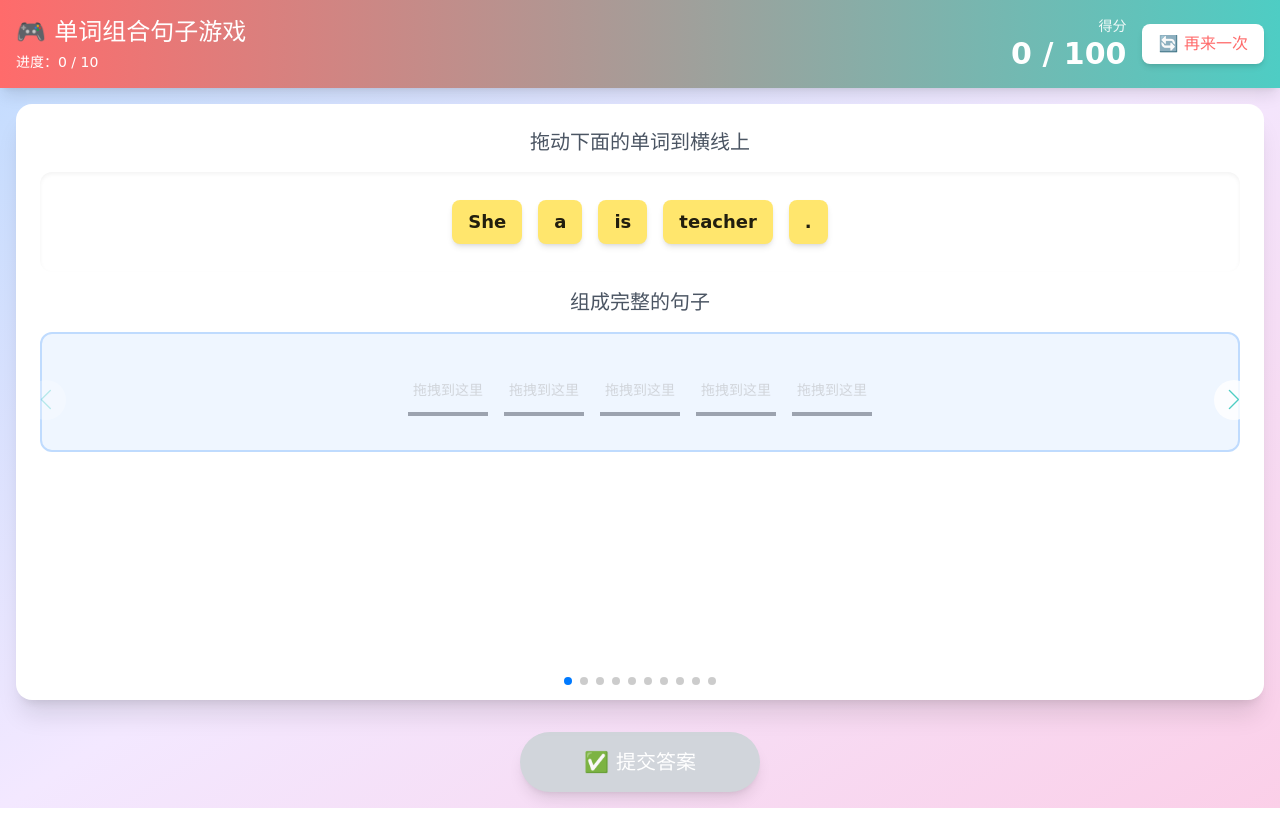
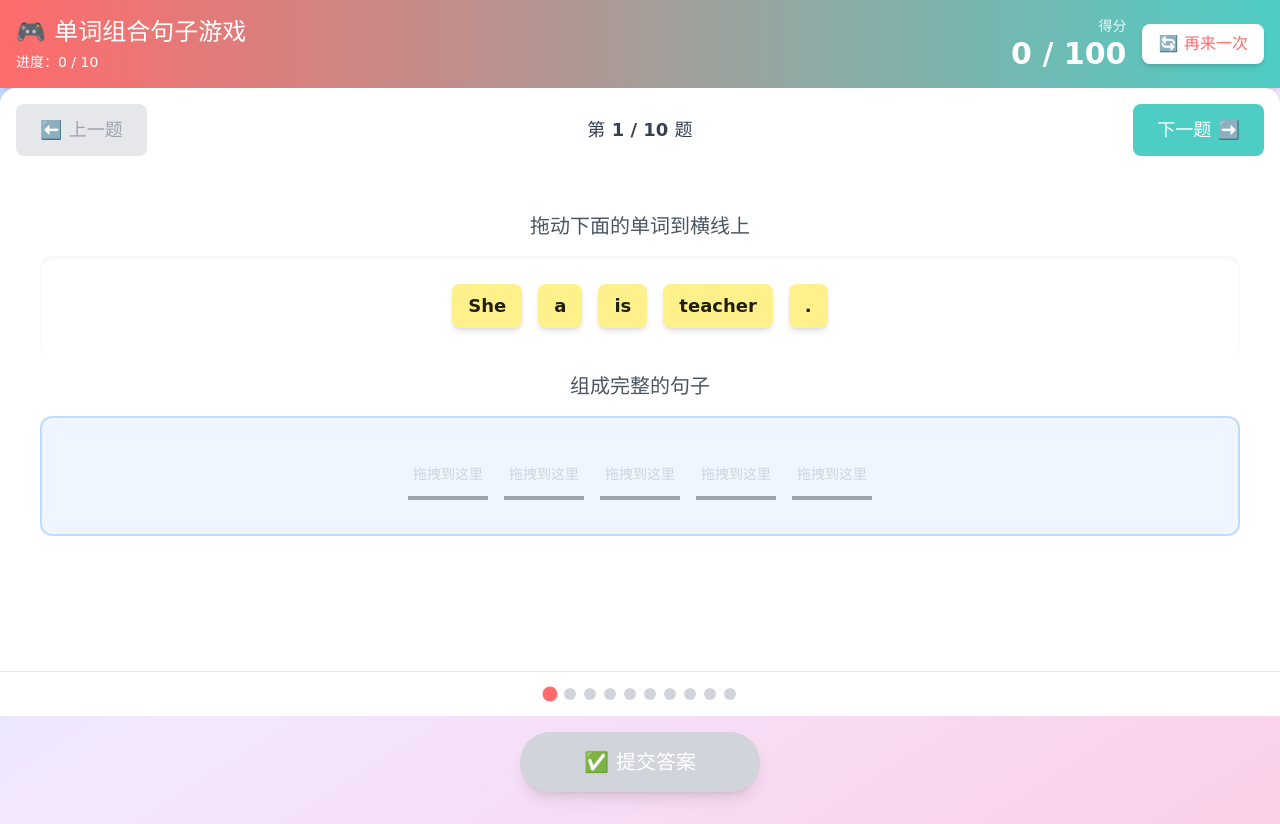
Before and after one commit to liujia1/wordsGame, a React (Vite) app: page / in a window 1280 px wide. Both pictures are taken after a click on the button "🚀 开始游戏". Built offline with nearby package versions, Linux system fonts and the light colour scheme.

Commit message:
实现了基本功能正确

```diff
--- a/src/components/DraggableWord.jsx
+++ b/src/components/DraggableWord.jsx
@@ -1,53 +1,137 @@
-import React from 'react';
-import { useDrag } from 'react-dnd';
+import React, { useState, useEffect } from 'react';
 
 /**
- * 可拖拽的单词组件
- * @param {Object} props - 组件属性
- * @param {string} props.word - 要显示的单词
- * @param {number} props.index - 单词在数组中的索引
- * @param {string} props.status - 单词状态：'available'(可用), 'placed'(已放置), 'disabled'(禁用)
- * @param {Function} props.onReset - 重置单词的回调函数
+ * 可拖拽的单词组件（使用鼠标事件模拟拖拽）
  */
-const DraggableWord = ({ word, index, status = 'available', onReset }) => {
-  const [{ isDragging }, drag] = useDrag(() => ({
-    type: 'WORD',
-    item: { word, index, status },
-    canDrag: status === 'available' || status === 'placed',
-    collect: (monitor) => ({
-      isDragging: monitor.isDragging(),
-      handlerId: monitor.getHandlerId(),
-    }),
-    end: (item, monitor) => {
-      // 如果没有放置到任何区域，重置单词
-      if (!monitor.didDrop() && item.status === 'available') {
-        // 不做任何操作，保持在原位
+const DraggableWord = ({ word, originalIndex, status = 'available', onDrop }) => {
+  const [isDragging, setIsDragging] = useState(false);
+  const [position, setPosition] = useState({ x: 0, y: 0 });
+  const elementRef = React.useRef(null);
+  const dragOffsetRef = React.useRef({ x: 0, y: 0 });
+
+  const handleMouseDown = (e) => {
+    if (status !== 'available' && status !== 'placed') return;
+
+    e.preventDefault();
+    e.stopPropagation();
+
+    const rect = e.currentTarget.getBoundingClientRect();
+    dragOffsetRef.current = {
+      x: e.clientX - rect.left,
+      y: e.clientY - rect.top
+    };
+
+    elementRef.current = e.currentTarget;
+    setIsDragging(true);
+    setPosition({
+      x: e.clientX - dragOffsetRef.current.x,
+      y: e.clientY - dragOffsetRef.current.y
+    });
+  };
+
+  const handleMouseMove = React.useCallback((e) => {
+    if (!isDragging) return;
+
+    e.preventDefault();
+    e.stopPropagation();
+
+    setPosition({
+      x: e.clientX - dragOffsetRef.current.x,
+      y: e.clientY - dragOffsetRef.current.y
+    });
+  }, [isDragging]);
+
+  const handleMouseUp = React.useCallback((e) => {
+    if (!isDragging || !elementRef.current) return;
+
+    e.preventDefault();
+    e.stopPropagation();
+    setIsDragging(false);
+
+    console.log('松开鼠标，检测放置位置');
+
+    // 检查是否放置在 DropZone 上
+    const dropZones = document.querySelectorAll('[data-dropzone]');
+    console.log('找到 DropZones:', dropZones.length);
+
+    for (let i = 0; i < dropZones.length; i++) {
+      const zone = dropZones[i];
+      const rect = zone.getBoundingClientRect();
+      console.log(`DropZone ${i}:`, rect);
+      console.log(`鼠标位置：(${e.clientX}, ${e.clientY})`);
+
+      if (
+        e.clientX >= rect.left &&
+        e.clientX <= rect.right &&
+        e.clientY >= rect.top &&
+        e.clientY <= rect.bottom
+      ) {
+        const zoneIndex = parseInt(zone.getAttribute('data-dropzone'));
+        console.log('放置在 Zone:', zoneIndex, '单词:', word, '索引:', originalIndex);
+        if (onDrop) {
+          onDrop(zoneIndex, word, originalIndex);
+        }
+        return;
       }
-    },
-  }));
+    }
 
-  const handleDoubleClick = () => {
-    if (status === 'placed' && onReset) {
-      onReset(index);
-    }
-  };
+    console.log('未放置在任何 DropZone 上');
+  }, [isDragging, word, originalIndex, onDrop]);
+
+  // 添加全局鼠标事件监听
+  useEffect(() => {
+    if (!isDragging) return;
+
+    window.addEventListener('mousemove', handleMouseMove);
+    window.addEventListener('mouseup', handleMouseUp);
+
+    return () => {
+      window.removeEventListener('mousemove', handleMouseMove);
+      window.removeEventListener('mouseup', handleMouseUp);
+      setIsDragging(false);
+    };
+  }, [isDragging, handleMouseMove, handleMouseUp]);
 
   const getBackgroundColor = () => {
     switch (status) {
       case 'available':
-        return 'bg-accent hover:bg-yellow-300';
+        return 'bg-yellow-200 hover:bg-yellow-300';
       case 'placed':
-        return 'bg-secondary text-white';
+        return 'bg-cyan-500 text-white';
       case 'disabled':
         return 'bg-gray-300 cursor-not-allowed';
       default:
-        return 'bg-accent';
+        return 'bg-yellow-200';
     }
   };
 
+  if (isDragging) {
+    return (
+      <div
+        style={{
+          position: 'fixed',
+          left: position.x,
+          top: position.y,
+          zIndex: 9999,
+          pointerEvents: 'none'
+        }}
+        className={`
+          ${getBackgroundColor()}
+          px-4 py-2
+          rounded-lg
+          font-bold
+          text-lg
+          shadow-xl
+        `}
+      >
+        {word}
+      </div>
+    );
+  }
+
   return (
     <div
-      ref={status !== 'disabled' ? drag : null}
+      onMouseDown={handleMouseDown}
       className={`
         ${getBackgroundColor()}
         px-4 py-2
@@ -55,15 +139,12 @@ const DraggableWord = ({ word, index, status = 'available', onReset }) => {
         rounded-lg
         font-bold
         text-lg
-        cursor-grab
+        ${status === 'disabled' ? 'cursor-not-allowed' : 'cursor-grab'}
         select-none
-        transition-all
-        duration-200
         shadow-md
-        ${isDragging ? 'opacity-50 scale-110' : 'opacity-100'}
-        ${status === 'disabled' ? 'cursor-not-allowed' : 'hover:shadow-lg hover:scale-105'}
+        hover:shadow-lg
+        inline-block
       `}
-      onDoubleClick={handleDoubleClick}
       title={status === 'placed' ? '双击返回' : ''}
     >
       {word}
--- a/src/components/DropZone.jsx
+++ b/src/components/DropZone.jsx
@@ -1,45 +1,23 @@
 import React from 'react';
-import { useDrop } from 'react-dnd';
 
 /**
- * 放置区域组件（横线）
- * @param {Object} props - 组件属性
- * @param {number} props.index - 放置区域的索引
- * @param {string|null} props.acceptedWord - 已接受的单词
- * @param {Function} props.onWordPlace - 放置单词的回调函数
- * @param {boolean} props.isSubmitted - 是否已提交答案
+ * 放置区域组件（横线）- 配合鼠标拖拽
  */
 const DropZone = ({ index, acceptedWord = null, onWordPlace, isSubmitted = false }) => {
-  const [{ isOver, canDrop }, drop] = useDrop(() => ({
-    type: 'WORD',
-    accept: 'WORD', // 添加这一行
-    drop: (item) => {
-      if (item.status === 'available' || item.status === 'placed') {
-        onWordPlace(index, item.word, item.index);
-      }
-      return { index: index };
-    },
-    collect: (monitor) => ({
-      isOver: monitor.isOver({ shallow: true }),
-      canDrop: monitor.canDrop(),
-    }),
-  }));
-
-  const isActive = isOver && canDrop;
   const hasWord = acceptedWord !== null;
 
   return (
     <div
-      ref={drop}
+      data-dropzone={index}
       className={`
         inline-block
         min-w-[80px]
         h-12
         m-2
         border-b-4
-        ${hasWord ? 'border-secondary' : 'border-gray-400'}
-        ${isActive ? 'bg-blue-100 border-blue-500' : ''}
+        ${hasWord ? 'border-cyan-500' : 'border-gray-400'}
         ${isSubmitted ? 'border-gray-300' : ''}
+        ${!isSubmitted && !hasWord ? 'hover:bg-blue-50 hover:border-blue-400 cursor-pointer' : ''}
         flex
         items-center
         justify-center
@@ -49,13 +27,13 @@ const DropZone = ({ index, acceptedWord = null, onWordPlace, isSubmitted = false
       `}
     >
       {hasWord && (
-        <div className="text-lg font-bold text-secondary px-2">
+        <div className="text-lg font-bold text-cyan-600 px-2">
           {acceptedWord}
         </div>
       )}
 
       {!hasWord && !isSubmitted && (
-        <div className="text-gray-300 text-sm select-none">
+        <div className="text-gray-300 text-sm select-none pointer-events-none">
           拖拽到这里
         </div>
       )}
--- a/src/components/SentenceGame.jsx
+++ b/src/components/SentenceGame.jsx
@@ -1,15 +1,6 @@
-import React, { useState, useEffect, useRef } from 'react';
-import { DndProvider } from 'react-dnd';
-import { HTML5Backend } from 'react-dnd-html5-backend';
-import { Swiper, SwiperSlide } from 'swiper/react';
-import { Navigation, Pagination } from 'swiper/modules';
+import React, { useState, useEffect } from 'react';
 import WordSlide from './WordSlide';
 import { selectQuestions, checkAnswer, splitSentence } from '../utils/gameHelpers';
-
-// 导入 Swiper 样式
-import 'swiper/css';
-import 'swiper/css/navigation';
-import 'swiper/css/pagination';
 
 /**
  * 句子游戏主组件
@@ -21,7 +12,7 @@ const SentenceGame = () => {
   const [submitted, setSubmitted] = useState({});
   const [score, setScore] = useState(0);
   const [gameStarted, setGameStarted] = useState(false);
-  const swiperRef = useRef(null);
+  const [currentSlide, setCurrentSlide] = useState(0);
 
   // 读取句子文件
   useEffect(() => {
@@ -61,7 +52,22 @@ const SentenceGame = () => {
     setUserAnswers({});
     setSubmitted({});
     setScore(0);
+    setCurrentSlide(0);
     setGameStarted(true);
+  };
+
+  // 切换到上一题
+  const goToPrevious = () => {
+    if (currentSlide > 0) {
+      setCurrentSlide(currentSlide - 1);
+    }
+  };
+
+  // 切换到下一题
+  const goToNext = () => {
+    if (currentSlide < questions.length - 1) {
+      setCurrentSlide(currentSlide + 1);
+    }
   };
 
   // 处理答案变化
@@ -101,6 +107,11 @@ const SentenceGame = () => {
     setTimeout(() => {
       startGame();
     }, 100);
+  };
+
+  // 切换到指定题目
+  const goToSlide = (index) => {
+    setCurrentSlide(index);
   };
 
   // 渲染分数显示
@@ -177,32 +188,73 @@ const SentenceGame = () => {
 
     return (
       <div className="flex flex-col h-[calc(100vh-80px)]">
-        {/* Swiper 幻灯片区域 */}
-        <div className="flex-1 p-4 min-h-0">
-          <Swiper
-            ref={swiperRef}
-            modules={[Navigation, Pagination]}
-            spaceBetween={20}
-            slidesPerView={1}
-            navigation
-            pagination={{ clickable: true }}
-            className="h-full rounded-2xl shadow-xl bg-white"
-            onSwiper={(swiper) => (swiperRef.current = swiper)}
+        {/* 题目切换按钮 */}
+        <div className="flex justify-between items-center p-4 bg-white rounded-t-2xl shadow-md">
+          <button
+            onClick={goToPrevious}
+            disabled={currentSlide === 0}
+            className={`
+              px-6 py-3 rounded-lg font-bold text-lg transition-all
+              ${currentSlide === 0
+                ? 'bg-gray-200 text-gray-400 cursor-not-allowed'
+                : 'bg-primary text-white hover:bg-red-500 hover:scale-105'}
+            `}
           >
-            {questions.map((sentence, index) => (
-              <SwiperSlide key={index}>
-                <div className="h-full overflow-auto">
+            ⬅️ 上一题
+          </button>
+
+          <div className="text-center">
+            <p className="text-lg font-bold text-gray-700">
+              第 {currentSlide + 1} / {questions.length} 题
+            </p>
+          </div>
+
+          <button
+            onClick={goToNext}
+            disabled={currentSlide === questions.length - 1}
+            className={`
+              px-6 py-3 rounded-lg font-bold text-lg transition-all
+              ${currentSlide === questions.length - 1
+                ? 'bg-gray-200 text-gray-400 cursor-not-allowed'
+                : 'bg-secondary text-white hover:bg-cyan-500 hover:scale-105'}
+            `}
+          >
+            下一题 ➡️
+          </button>
+        </div>
+
+        {/* 当前题目幻灯片 */}
+        <div className="flex-1 p-4 bg-white">
           <WordSlide
-                    sentence={sentence}
-                    slideIndex={index}
-                    isSubmitted={submitted[index]?.submitted || false}
-                    isCorrect={submitted[index]?.correct || false}
+            key={currentSlide}
+            sentence={questions[currentSlide]}
+            slideIndex={currentSlide}
+            isSubmitted={submitted[currentSlide]?.submitted || false}
+            isCorrect={submitted[currentSlide]?.correct || false}
             onAnswerChange={handleAnswerChange}
           />
         </div>
-              </SwiperSlide>
+
+        {/* 分页指示器 */}
+        <div className="flex justify-center gap-2 p-4 bg-white border-t">
+          {questions.map((_, index) => (
+            <button
+              key={index}
+              onClick={() => goToSlide(index)}
+              className={`
+                w-3 h-3 rounded-full transition-all
+                ${index === currentSlide
+                  ? 'bg-primary scale-125'
+                  : 'bg-gray-300 hover:bg-gray-400'}
+                ${submitted[index]?.submitted
+                  ? submitted[index]?.correct
+                    ? 'bg-green-500'
+                    : 'bg-red-500'
+                  : ''}
+              `}
+              title={`第 ${index + 1} 题`}
+            />
           ))}
-          </Swiper>
         </div>
 
         {/* 提交按钮 */}
@@ -248,15 +300,13 @@ const SentenceGame = () => {
   };
 
   return (
-    <DndProvider backend={HTML5Backend}>
     <div className="min-h-screen bg-gradient-to-br from-blue-200 via-purple-100 to-pink-200">
       {renderScore()}
 
-        <div className="container mx-auto">
+      <div className="container mx-auto pb-4">
         {!gameStarted ? renderStartScreen() : renderGame()}
       </div>
     </div>
-    </DndProvider>
   );
 };
 
--- a/src/components/WordSlide.jsx
+++ b/src/components/WordSlide.jsx
@@ -1,17 +1,10 @@
-import React, { useState, useCallback } from 'react';
+import React, { useState, useCallback, useEffect } from 'react';
 import DraggableWord from './DraggableWord';
 import DropZone from './DropZone';
 import { splitSentence, shuffleArray } from '../utils/gameHelpers';
 
 /**
  * 单词幻灯片组件（单个游戏）
- * @param {Object} props - 组件属性
- * @param {string} props.sentence - 完整的句子
- * @param {number} props.slideIndex - 幻灯片索引
- * @param {boolean} props.isSubmitted - 是否已提交答案
- * @param {boolean} props.isCorrect - 答案是否正确
- * @param {Function} props.onAnswerChange - 答案变化回调
- * @param {Function} props.onResetWord - 重置单词回调
  */
 const WordSlide = ({
   sentence,
@@ -36,22 +29,71 @@ const WordSlide = ({
   );
 
   // 处理放置单词
-  const handleWordPlace = useCallback((zoneIndex, word, wordIndex) => {
+  const handleWordPlace = useCallback((zoneIndex, word, originalIndex) => {
     if (isSubmitted) return;
 
-    // 如果该位置已经有单词，先移除
-    const existingWordIndex = userAnswer.findIndex((w, idx) => idx === zoneIndex && w !== null);
+    console.log('放置单词 - Zone:', zoneIndex, '单词:', word, '原索引:', originalIndex);
 
+    // 找到这个单词在 shuffledWords 中的实际索引
+    const wordIndexInArray = shuffledWords.findIndex(w => w.originalIndex === originalIndex);
+
+    if (wordIndexInArray === -1) {
+      console.log('找不到单词对象');
+      return;
+    }
+
+    console.log('单词在数组中的索引:', wordIndexInArray);
+
+    // 检查这个单词是否已经被放置在某个位置
+    const existingZoneIndex = userAnswer.findIndex(w => {
+      if (!w) return false;
+      const existingWordObj = shuffledWords.find(ww => ww.word === w);
+      return existingWordObj && existingWordObj.originalIndex === originalIndex;
+    });
+
+    console.log('单词当前在位置:', existingZoneIndex);
+
+    // 使用单次状态更新来完成所有操作
     setUserAnswer(prev => {
       const newAnswer = [...prev];
+
+      // 如果单词已经在其他位置，先清除那个位置
+      if (existingZoneIndex !== -1 && existingZoneIndex !== zoneIndex) {
+        console.log('清除原位置:', existingZoneIndex);
+        newAnswer[existingZoneIndex] = null;
+      }
+
+      // 检查目标位置是否已经有其他单词
+      if (newAnswer[zoneIndex] !== null && newAnswer[zoneIndex] !== word) {
+        const oldWord = newAnswer[zoneIndex];
+        console.log('目标位置已有单词:', oldWord);
+
+        // 找到被替换单词的数组索引
+        const oldWordObj = shuffledWords.find(w => w.word === oldWord);
+        const oldWordIndexInArray = oldWordObj ? shuffledWords.findIndex(w => w.originalIndex === oldWordObj.originalIndex) : -1;
+
+        // 更新被替换单词的状态为 available
+        if (oldWordIndexInArray !== -1) {
+          setWordStatuses(prevStatuses => {
+            const newStatuses = [...prevStatuses];
+            newStatuses[oldWordIndexInArray] = 'available';
+            console.log('清除被替换单词状态，数组索引:', oldWordIndexInArray);
+            return newStatuses;
+          });
+        }
+      }
+
+      // 放置单词到目标位置
       newAnswer[zoneIndex] = word;
+      console.log('新的答案:', newAnswer);
       return newAnswer;
     });
 
-    // 更新单词状态
+    // 更新当前单词状态为 placed
     setWordStatuses(prev => {
       const newStatuses = [...prev];
-      newStatuses[wordIndex] = 'placed';
+      newStatuses[wordIndexInArray] = 'placed';
+      console.log('设置单词状态为 placed，数组索引:', wordIndexInArray);
       return newStatuses;
     });
 
@@ -62,35 +104,46 @@ const WordSlide = ({
         onAnswerChange(slideIndex, updatedAnswer.filter(w => w !== null));
       }, 0);
     }
-  }, [isSubmitted, onAnswerChange, slideIndex, userAnswer]);
+  }, [isSubmitted, onAnswerChange, slideIndex, userAnswer, shuffledWords]);
 
   // 重置单词（双击）
   const handleResetWord = useCallback((wordIndex) => {
     if (isSubmitted) return;
 
     const wordToReset = shuffledWords[wordIndex].word;
+    console.log('双击重置单词:', wordToReset, '索引:', wordIndex);
 
     // 找到这个单词在答案中的位置
-    const answerIndex = userAnswer.findIndex(w => w === wordToReset);
+    const answerIndex = userAnswer.findIndex(w => {
+      if (!w) return false;
+      const wordObj = shuffledWords.find(ww => ww.word === w);
+      return wordObj && wordObj.originalIndex === wordIndex;
+    });
+
+    console.log('找到答案位置:', answerIndex);
 
     if (answerIndex !== -1) {
+      // 清除答案
       setUserAnswer(prev => {
         const newAnswer = [...prev];
         newAnswer[answerIndex] = null;
+        console.log('清除后的答案:', newAnswer);
         return newAnswer;
       });
 
+      // 更新状态为可用
       setWordStatuses(prev => {
         const newStatuses = [...prev];
         newStatuses[wordIndex] = 'available';
+        console.log('清除后的状态:', newStatuses);
         return newStatuses;
       });
 
       // 通知父组件
       if (onResetWord) {
         setTimeout(() => {
-          const updatedAnswer = userAnswer.filter((w, idx) => idx !== answerIndex);
-          onResetWord(slideIndex, updatedAnswer.filter(w => w !== null));
+          const updatedAnswer = userAnswer.filter(w => w !== null);
+          onResetWord(slideIndex, updatedAnswer);
         }, 0);
       }
     }
@@ -104,8 +157,9 @@ const WordSlide = ({
           <DraggableWord
             key={`available-${index}`}
             word={item.word}
-            index={index}
+            originalIndex={item.originalIndex}
             status="available"
+            onDrop={handleWordPlace}
           />
         );
       }
@@ -113,7 +167,7 @@ const WordSlide = ({
     });
   };
 
-  // 渲染已放置的单词（可以拖拽返回）
+  // 渲染已放置的单词（可以拖动到新位置）
   const renderPlacedWords = () => {
     return shuffledWords.map((item, index) => {
       if (wordStatuses[index] === 'placed') {
@@ -121,9 +175,9 @@ const WordSlide = ({
           <DraggableWord
             key={`placed-${index}`}
             word={item.word}
-            index={index}
+            originalIndex={item.originalIndex}
             status="placed"
-            onReset={handleResetWord}
+            onDrop={handleWordPlace}  // 使用同一个放置处理函数
           />
         );
       }
--- a/src/index.css
+++ b/src/index.css
@@ -48,32 +48,6 @@ body {
   background: #555;
 }
 
-/* Swiper 自定义样式 */
-.swiper-button-next,
-.swiper-button-prev {
-  color: #4ECDC4 !important;
-  background-color: rgba(255, 255, 255, 0.8);
-  border-radius: 50%;
-  width: 40px !important;
-  height: 40px !important;
-}
-
-.swiper-button-next:after,
-.swiper-button-prev:after {
-  font-size: 20px !important;
-  font-weight: bold;
-}
-
-.swiper-pagination-bullet {
-  background: #4ECDC4;
-  opacity: 0.6;
-}
-
-.swiper-pagination-bullet-active {
-  background: #FF6B6B;
-  opacity: 1;
-}
-
 /* 动画效果 */
 @keyframes bounce-in {
   0% {
@@ -111,3 +85,9 @@ button:active {
   transform: translateY(-5px);
   box-shadow: 0 10px 20px rgba(0, 0, 0, 0.1);
 }
+
+/* 拖拽相关样式 */
+[draggable="true"] {
+  user-select: none;
+  -webkit-user-drag: element;
+}
```
Lines whose indentation alone changed are shown as unchanged.
